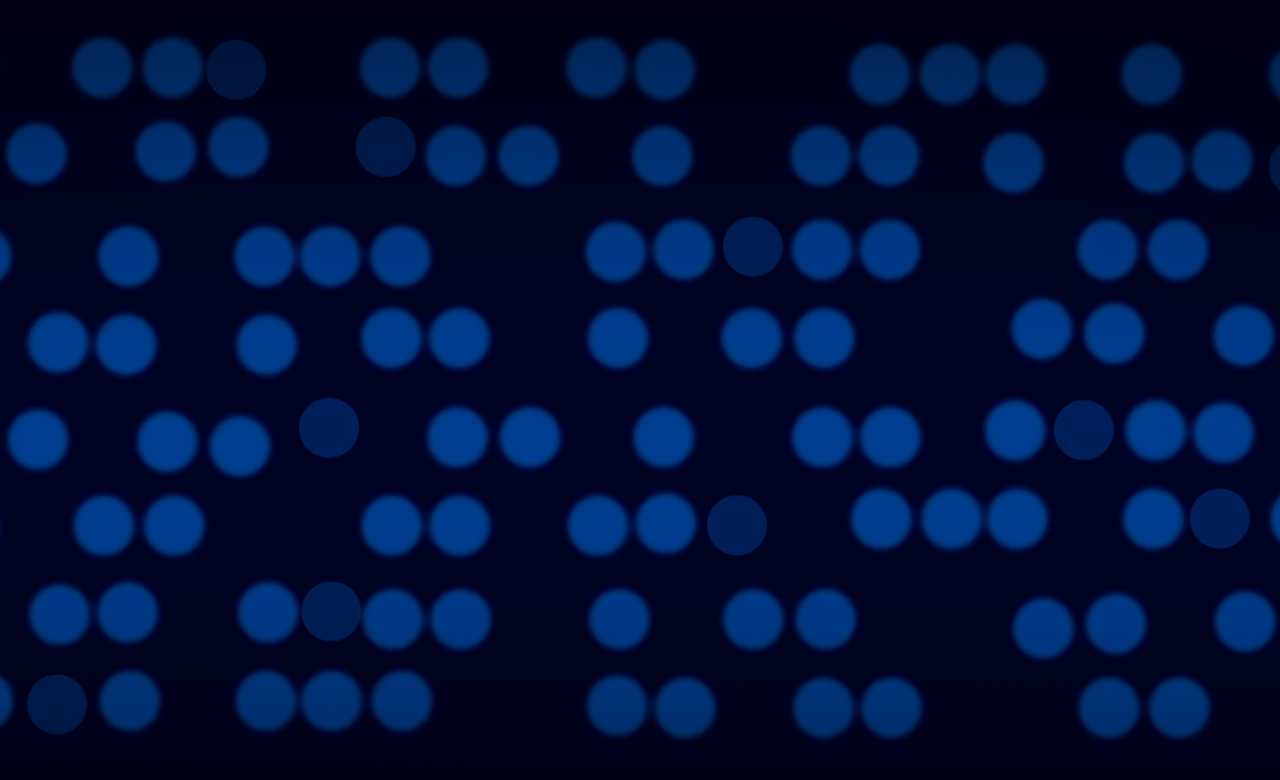
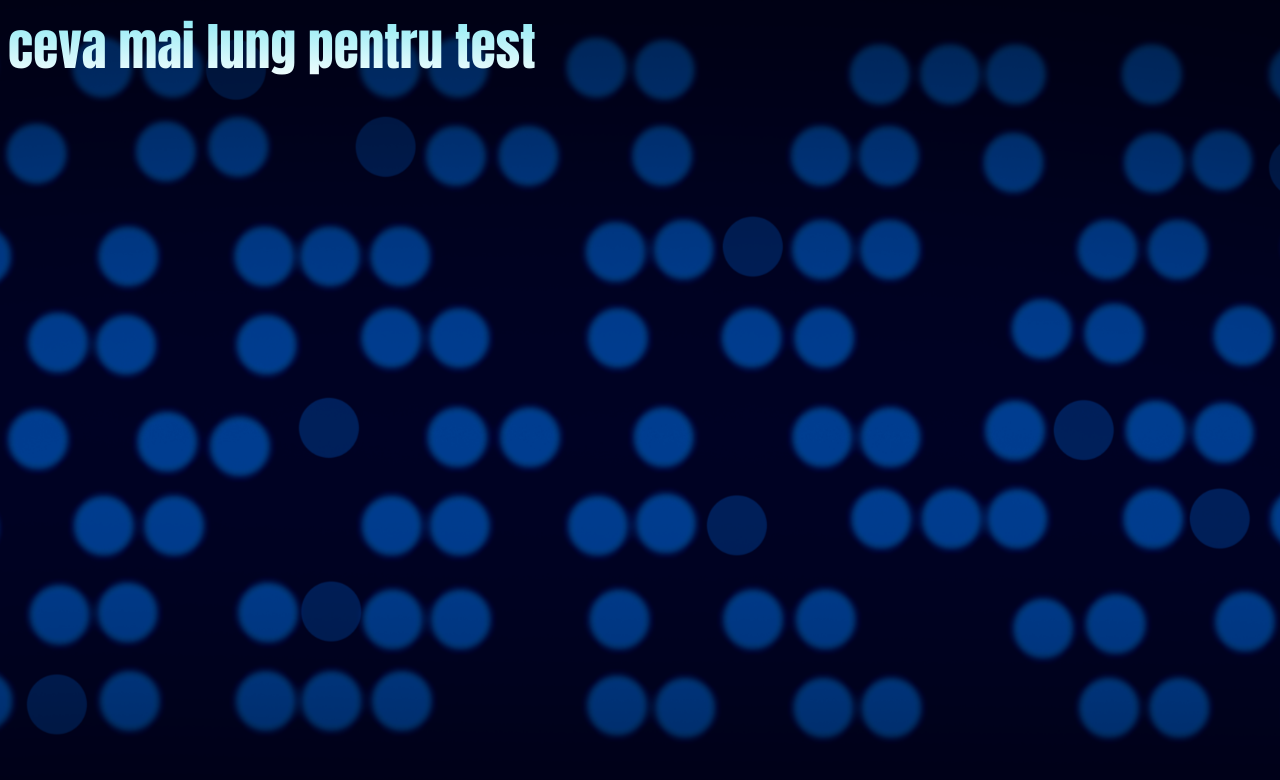
Before and after one commit to Vladutzu27/website, a plain HTML site: page nume.html in a window 1280 px wide. Drawn offline with Linux system fonts and the light colour scheme.

Commit message:
Incerc, jur

```diff
--- a/nume.html
+++ b/nume.html
@@ -11,11 +11,27 @@
     }
     h1 {
         font-family: Impact, Haettenschweiler, 'Arial Narrow Bold', sans-serif;
-        margin: auto;
-        width: 90%;
-        padding: 10px;
+        width: 100%;
+        background: linear-gradient(#81e8f3, #ffffff);
+        -webkit-background-clip: text;
+        -webkit-text-fill-color: transparent;
     }
-  </style>
+    h1{
+        font-size: 22em;
+    }
+
+    @media screen and (max-width: 768px) {
+      h1 {
+        font-size: 6vw;
+      }
+    }
+
+    @media screen and (min-width: 769px) {
+      h1 {
+        font-size: 4vw;
+      }
+    }
+    </style>
   <script>
     function getParameterByName(name, url) {
       if (!url) url = window.location.href;
@@ -31,12 +47,11 @@
       var word = getParameterByName('nume');
 
       var titlunume = document.getElementById('numele');
-      titlunume.innerHTML = word;
+      titlunume.innerHTML = toUpperCase(word);
     };
   </script>
 </head>
 <body>
-
-  <h1 id="numele">ceva</h1>
+  <h1 id="numele">ceva mai lung pentru test</h1>
 </body>
 </html>
```
Also changed, not shown: familie.html (+13 -1 lines), alt ochi.gif (added), 1 other file.
